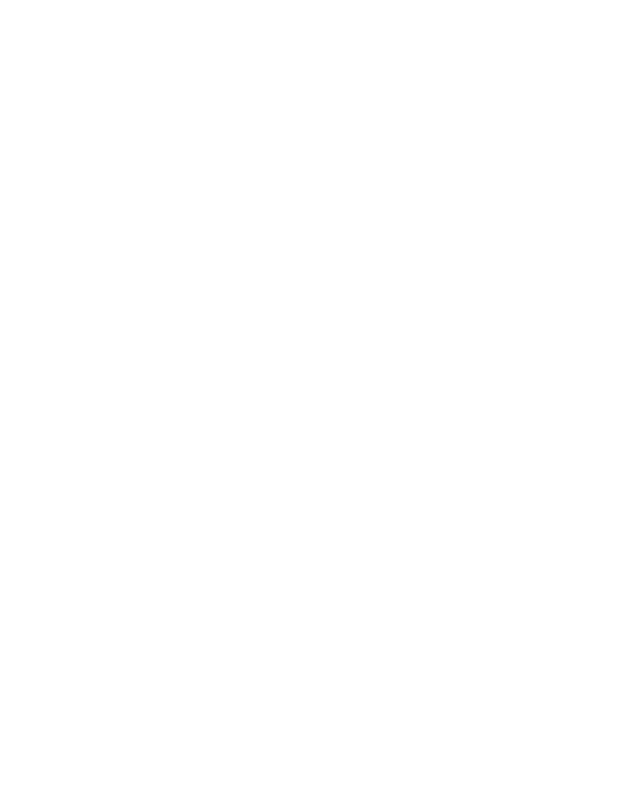
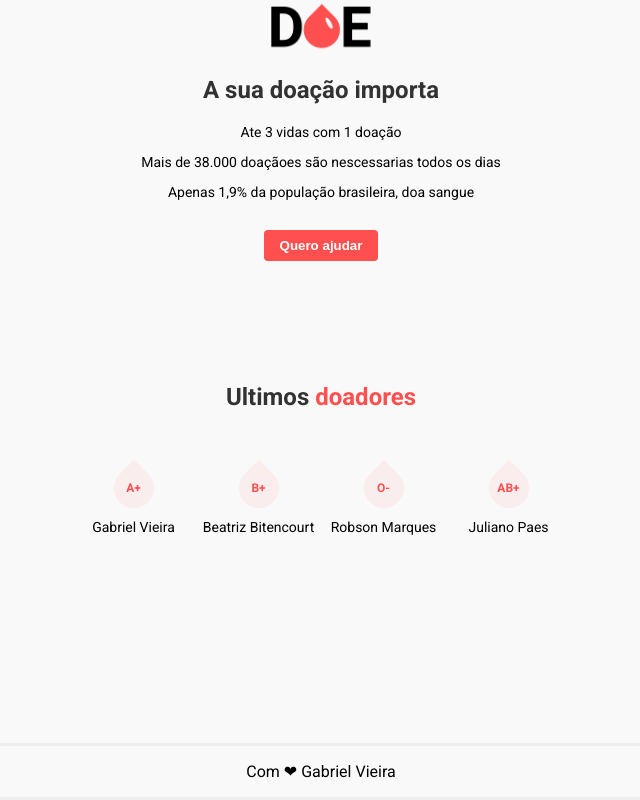
Before and after one commit to GabrielBarcelos1/DoeSangue, a website: page index.html in a window 1280 px wide. Shown: the whole page, without its empty margins (319-959 px from the left). Drawn offline with Linux system fonts and the light colour scheme.

Commit message:
mudanças novas

```diff
--- a/index.html
+++ b/index.html
@@ -1,12 +1,54 @@
 <!DOCTYPE html>
-<html lang="en">
+<html lang="pt-br">
+
 <head>
     <meta charset="UTF-8">
-    <meta name="viewport" content="width=device-width, initial-scale=1.0">
-    <title>Document</title>
+    <title>Doe Sangue</title>
+    <link rel="stylesheet" href="/css.css">
+    <link href="https://fonts.googleapis.com/css?family=Roboto:400,700&display=swap" rel="stylesheet">
 </head>
+
 <body>
-    <h1></h1>
+    <header>
+        <img class="logo" src="/logo.png" alt="Doe">
+        <H2>A sua doação importa</H2>
+        <p>Ate 3 vidas com 1 doação</p>
+        <p>Mais de 38.000 doaçãoes são nescessarias todos os dias</p>
+        <p>Apenas 1,9% da população brasileira, doa sangue</p>
+        <button>Quero ajudar</button>
+    </header>
+    <section class="form hide" >
+        <h2>Entre na lista de doadores</h2>
+        <form action="/">
+            <input type="text" name="name" placeholder="Nome completo">
+            <input type="text" name="email" placeholder="E-mail">
+            <input type="text" name="blood" placeholder="Tipo sanguíneo">
+            <button>Quero ajudar</button>
+        </form>
+    </section>
 
+    <main>
+        <h2>Ultimos <span>doadores</span></h2>
+        <section class="donors">
+          <div class="donor">
+              <div class="blood">A+</div>
+              <p>Gabriel Vieira</p>
+          </div>
+          <div class="donor">
+            <div class="blood">B+</div>
+            <p>Beatriz Bitencourt</p>
+        </div>
+        <div class="donor">
+            <div class="blood">O-</div>
+            <p>Robson Marques</p>
+        </div>
+        <div class="donor">
+            <div class="blood">AB+</div>
+            <p>Juliano Paes</p>
+        </div>
+        </section>
+    </main>
+    <footer>Com ❤ Gabriel Vieira</footer>
 </body>
+<script src="/javascript.js"></script>
 </html>
```
Also changed, not shown: server.js (+11 -2 lines), public/css.css (renamed from css.css), public/javascript.js (renamed from js.js), public/logo.png (renamed from logo.png).
